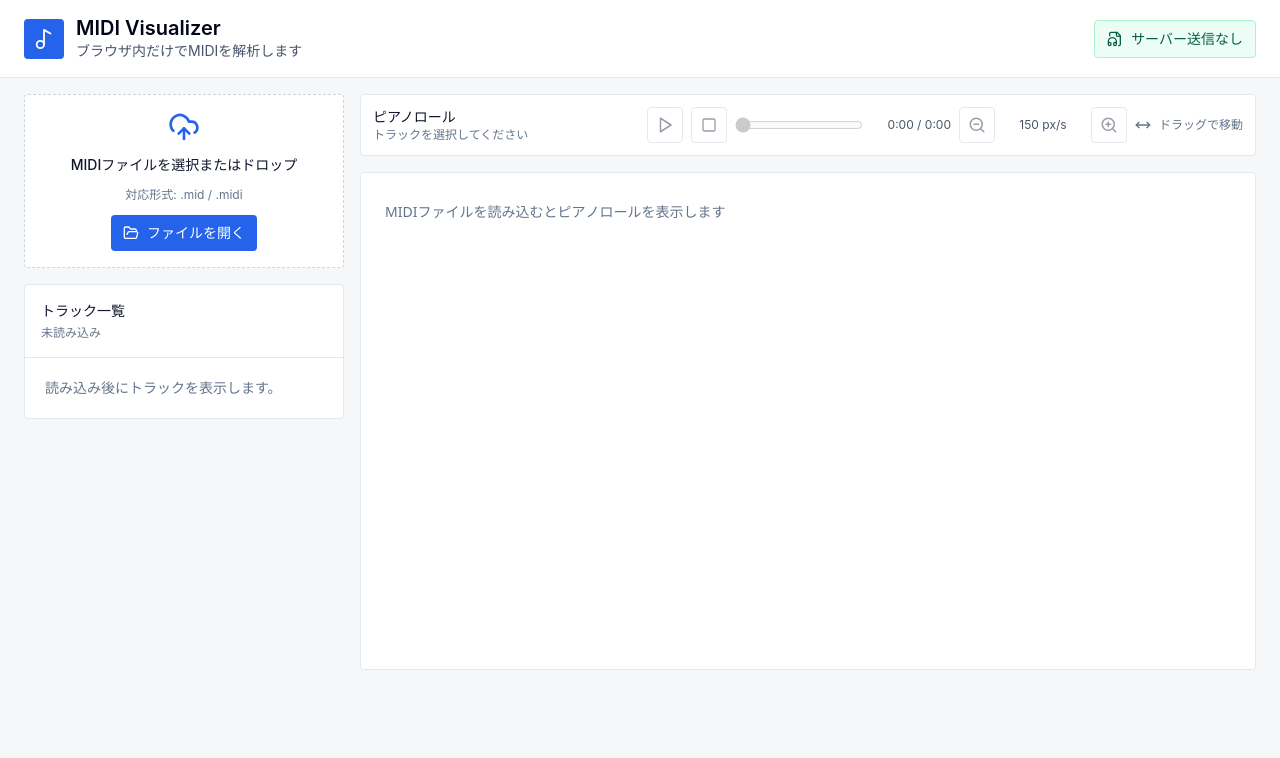
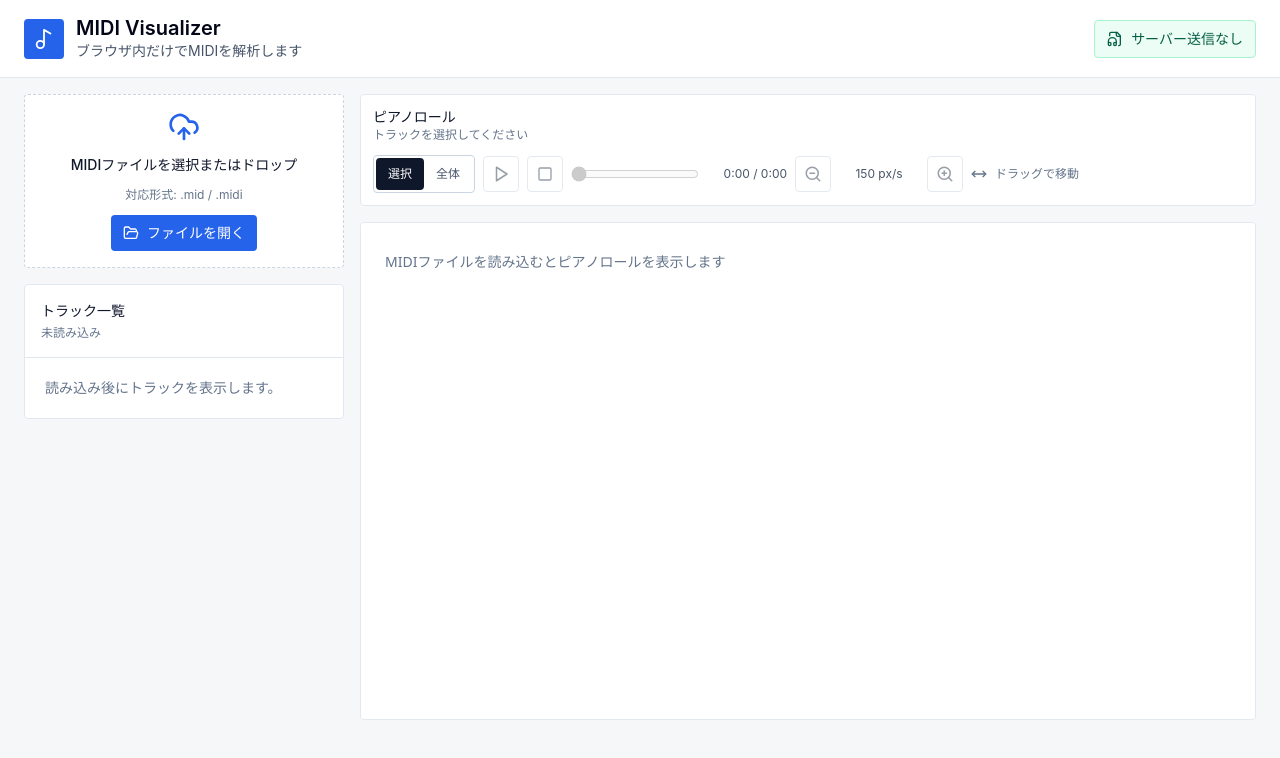
Before and after one commit to PokorintaLaboratory/MIDIVisualizer, a React (Vite) app: page / in a window 1280 px wide. Shown: the top 758 px of the page. Built offline with nearby package versions, Linux system fonts and the light colour scheme.

Commit message:
Add playback target selector

```diff
--- a/src/App.jsx
+++ b/src/App.jsx
@@ -214,13 +214,12 @@ function scheduleDrumNote(audioContext, destination, note, startAt, nodes) {
   nodes.push(oscillator, gain);
 }
 
-function scheduleTrackAudio(audioContext, track, fromTime) {
+function scheduleTrackAudio(audioContext, track, fromTime, startBase = audioContext.currentTime + 0.06, gainScale = 1) {
   const nodes = [];
   const masterGain = audioContext.createGain();
-  const startBase = audioContext.currentTime + 0.06;
   let lastEndTime = fromTime;
 
-  masterGain.gain.value = track.isDrum ? 0.9 : 0.8;
+  masterGain.gain.value = (track.isDrum ? 0.9 : 0.8) * gainScale;
   masterGain.connect(audioContext.destination);
   nodes.push(masterGain);
 
@@ -242,6 +241,17 @@ function scheduleTrackAudio(audioContext, track, fromTime) {
     nodes,
     startedAt: startBase,
     endTime: Math.max(fromTime, lastEndTime)
+  };
+}
+
+function schedulePlaybackAudio(audioContext, playbackTracks, fromTime) {
+  const startBase = audioContext.currentTime + 0.06;
+  const gainScale = playbackTracks.length > 1 ? clamp(1 / Math.sqrt(playbackTracks.length), 0.22, 0.65) : 1;
+  const scheduledTracks = playbackTracks.map((track) => scheduleTrackAudio(audioContext, track, fromTime, startBase, gainScale));
+  return {
+    nodes: scheduledTracks.flatMap((scheduled) => scheduled.nodes),
+    startedAt: startBase,
+    endTime: Math.max(fromTime, ...scheduledTracks.map((scheduled) => scheduled.endTime))
   };
 }
 
@@ -448,6 +458,7 @@ function App() {
   const [hoveredNote, setHoveredNote] = useState(null);
   const [isPlaying, setIsPlaying] = useState(false);
   const [playbackTime, setPlaybackTime] = useState(0);
+  const [playbackMode, setPlaybackMode] = useState("selected");
   const canvasRef = useRef(null);
   const panStartRef = useRef({ x: 0, offsetX: 0 });
   const audioRef = useRef({
@@ -471,6 +482,11 @@ function App() {
 
   const drumUsage = useMemo(() => getDrumUsage(selectedTrack), [selectedTrack]);
 
+  const playbackTracks = useMemo(() => {
+    if (playbackMode === "all") return tracks;
+    return selectedTrack ? [selectedTrack] : [];
+  }, [playbackMode, selectedTrack, tracks]);
+
   const haltPlayback = useCallback((resetTime = false) => {
     const audioState = audioRef.current;
     if (audioState.frameId) cancelAnimationFrame(audioState.frameId);
@@ -489,7 +505,7 @@ function App() {
   }, []);
 
   const startPlayback = useCallback(async () => {
-    if (!selectedTrack?.notes?.length) return;
+    if (!playbackTracks.length) return;
     haltPlayback(false);
 
     const AudioContextClass = window.AudioContext || window.webkitAudioContext;
@@ -505,12 +521,13 @@ function App() {
     }
 
     const firstTime = 0;
-    const lastTime = selectedTrack.notes.reduce(
-      (max, note) => Math.max(max, note.time + note.duration),
+    const lastTime = playbackTracks.reduce(
+      (maxTrackTime, track) =>
+        track.notes.reduce((maxNoteTime, note) => Math.max(maxNoteTime, note.time + note.duration), maxTrackTime),
       firstTime
     );
     const fromTime = playbackTime >= lastTime ? firstTime : clamp(playbackTime, firstTime, lastTime);
-    const scheduled = scheduleTrackAudio(audioContext, selectedTrack, fromTime);
+    const scheduled = schedulePlaybackAudio(audioContext, playbackTracks, fromTime);
 
     audioRef.current = {
       ...audioRef.current,
@@ -540,7 +557,7 @@ function App() {
       setPlaybackTime(scheduled.endTime);
       haltPlayback(false);
     }, Math.max(0, scheduled.endTime - fromTime) * 1000 + 180);
-  }, [haltPlayback, playbackTime, selectedTrack]);
+  }, [haltPlayback, playbackTime, playbackTracks]);
 
   const parseFile = useCallback(async (file) => {
     setError("");
@@ -846,6 +863,38 @@ function App() {
               </p>
             </div>
             <div className="flex flex-wrap items-center justify-end gap-2">
+              <div className="inline-flex rounded border border-slate-300 bg-white p-0.5" aria-label="再生対象">
+                <button
+                  type="button"
+                  onClick={() => {
+                    haltPlayback(false);
+                    setPlaybackMode("selected");
+                  }}
+                  className={[
+                    "h-8 rounded px-3 text-xs font-medium transition",
+                    playbackMode === "selected" ? "bg-slate-900 text-white" : "text-slate-600 hover:bg-slate-50"
+                  ].join(" ")}
+                  disabled={!selectedTrack}
+                  title="選択チャネルのみ再生"
+                >
+                  選択
+                </button>
+                <button
+                  type="button"
+                  onClick={() => {
+                    haltPlayback(false);
+                    setPlaybackMode("all");
+                  }}
+                  className={[
+                    "h-8 rounded px-3 text-xs font-medium transition",
+                    playbackMode === "all" ? "bg-slate-900 text-white" : "text-slate-600 hover:bg-slate-50"
+                  ].join(" ")}
+                  disabled={!tracks.length}
+                  title="すべてのチャネルを再生"
+                >
+                  全体
+                </button>
+              </div>
               <button
                 type="button"
                 onClick={() => {
@@ -856,7 +905,7 @@ function App() {
                   }
                 }}
                 className="inline-flex h-9 w-9 items-center justify-center rounded border border-slate-300 bg-white text-slate-700 hover:bg-slate-50 disabled:opacity-50"
-                disabled={!selectedTrack}
+                disabled={!playbackTracks.length}
                 title={isPlaying ? "一時停止" : "再生"}
               >
                 {isPlaying ? <Pause size={18} aria-hidden="true" /> : <Play size={18} aria-hidden="true" />}
@@ -865,7 +914,7 @@ function App() {
                 type="button"
                 onClick={() => haltPlayback(true)}
                 className="inline-flex h-9 w-9 items-center justify-center rounded border border-slate-300 bg-white text-slate-700 hover:bg-slate-50 disabled:opacity-50"
-                disabled={!selectedTrack && playbackTime === 0}
+                disabled={!playbackTracks.length && playbackTime === 0}
                 title="停止"
               >
                 <Square size={16} aria-hidden="true" />
@@ -882,7 +931,7 @@ function App() {
                     setPlaybackTime(Number(event.target.value));
                   }}
                   className="h-2 w-32 accent-orange-500"
-                  disabled={!selectedTrack}
+                  disabled={!playbackTracks.length}
                   aria-label="再生位置"
                 />
                 <span className="w-20 text-right text-xs text-slate-600">
```
